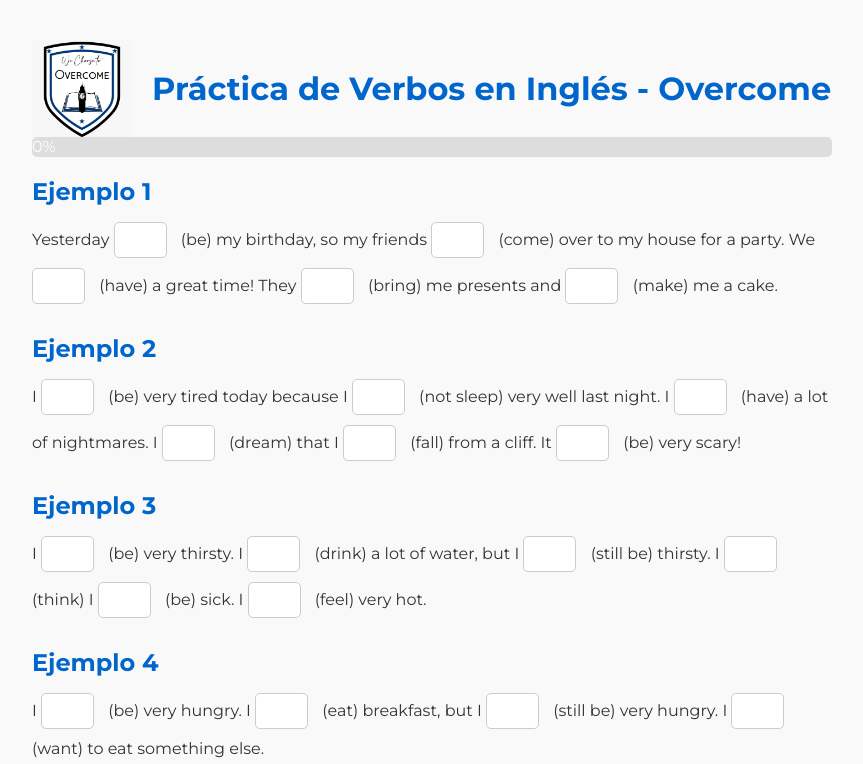
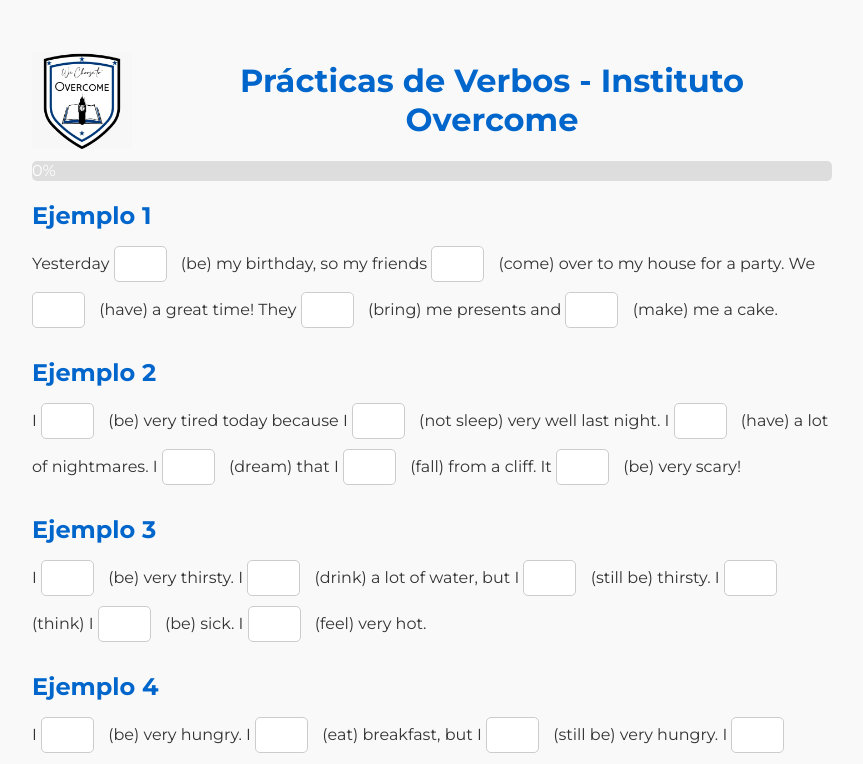
Before and after one commit to Mark2024Eze/Proyecto-para-ingles, a plain HTML site: page index.html in a window 1280 px wide. Shown: the top 764 px of the page, without its empty margins (208-1071 px from the left). Drawn offline with Linux system fonts and the light colour scheme.

Commit message:
Update index.html

```diff
--- a/index.html
+++ b/index.html
@@ -147,7 +147,7 @@
 <body>
   <div style="display: flex; align-items: center;">
     <img src="https://github.com/Mark2024Eze/Proyecto-para-ingles/blob/main/instituto%20overcome.jpg?raw=true" alt="Instituto Overcome" style="max-width: 100px; margin-right: 20px;">
-    <h1>Práctica de Verbos en Inglés - Overcome</h1>
+    <h1>Prácticas de Verbos - Instituto Overcome</h1>
   </div>
   <div class="progress-container">
     <div class="progress-bar" id="progressBar">0%</div>
```
